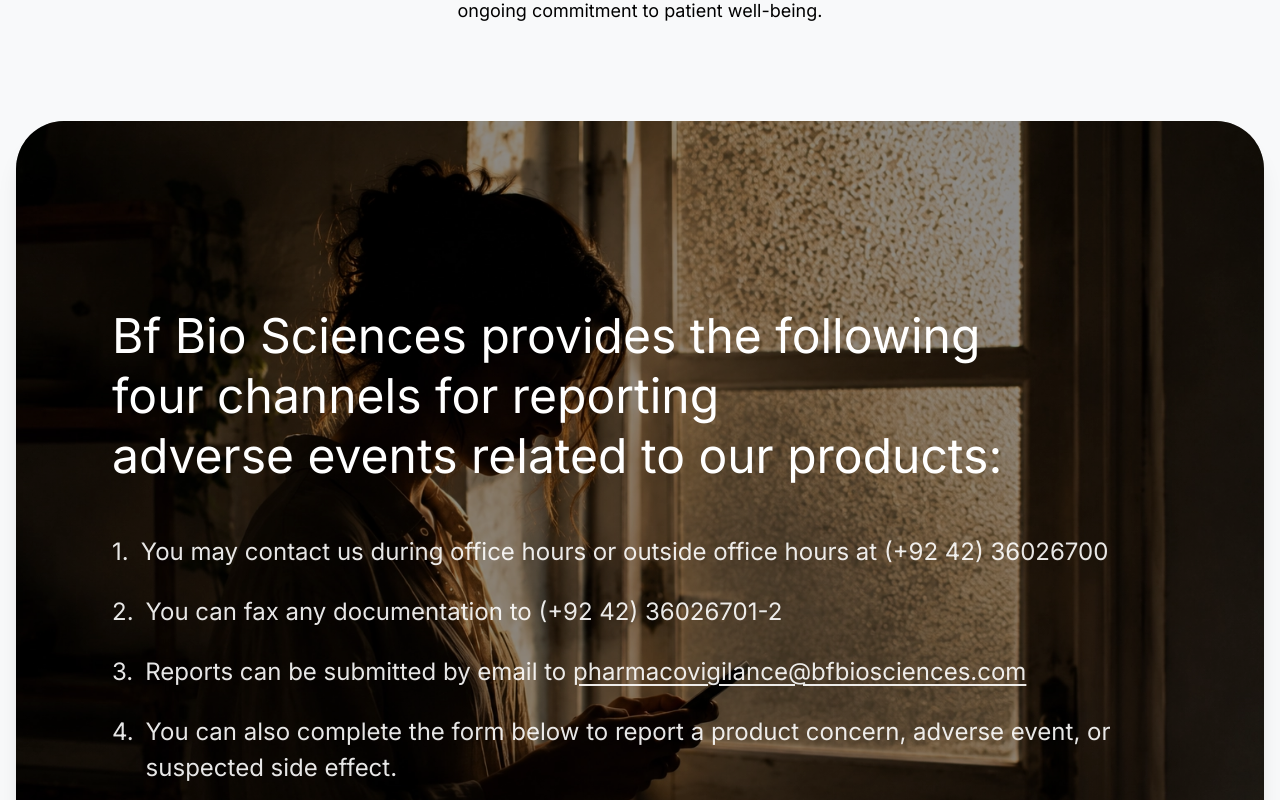
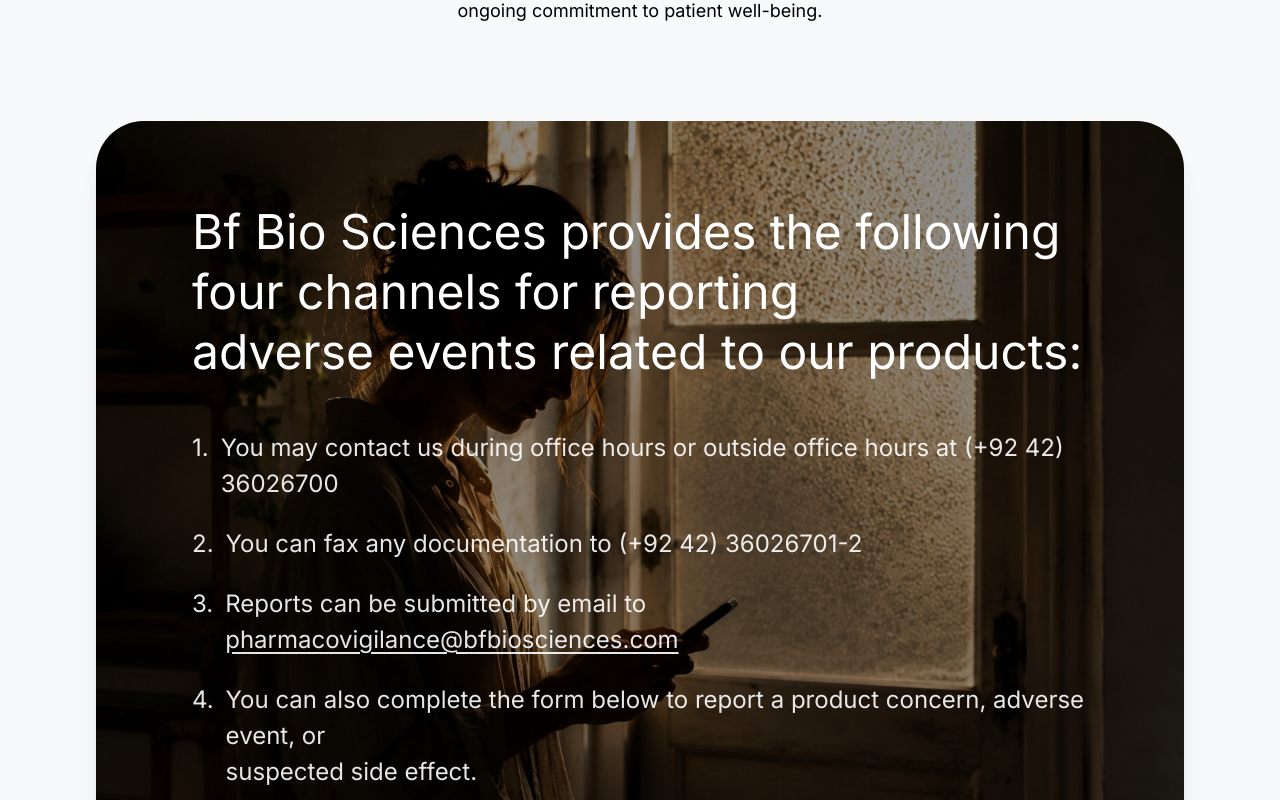
Before and after one commit to WMSols/bfbio-nextjs, a Next.js app: page /medicines/product-concern in a window 1280 px wide. Shown: the part 1380-2180 px from the top of the page. Built offline with nearby package versions, Linux system fonts and the light colour scheme; no server answers.

Commit message:
adjust bannerCard height across site

```diff
--- a/app/about/history/components/ManufacturingSection.tsx
+++ b/app/about/history/components/ManufacturingSection.tsx
@@ -10,7 +10,7 @@
         </h2>
       </div>
 
-      <div className="relative mx-4 flex min-h-[32rem] items-center overflow-hidden rounded-[50px] px-6 py-12 md:min-h-[800px] sm:px-10 md:mx-8  md:px-16 md:py-16 lg:mx-22 ">
+      <div className="relative mx-4 flex min-h-[32rem] items-center overflow-hidden rounded-[50px] px-6 py-12 md:min-h-[730px] sm:px-10 md:mx-8  md:px-16 md:py-16 lg:mx-24 ">
         <Image
           src="/images/banner-bg.webp"
           alt="BF Biosciences manufacturing facility in Lahore"
--- a/app/global-presence/page.tsx
+++ b/app/global-presence/page.tsx
@@ -30,7 +30,7 @@
           overlayClassName="bg-black/25"
           ctaText="Explore Our Partnerships"
           ctaLink="/partnerships"
-          titleClassName="text-2xl sm:text-4xl md:text-5xl font-normal leading-[1.2]"
+          titleClassName="text-2xl sm:text-4xl md:text-5xl font-normal leading-[1.1]"
           titleWidthClassName="max-w-6xl "
           ctaClassName="mt-16"
         />
--- a/app/manufacturing/components/FacilitySlideshow.tsx
+++ b/app/manufacturing/components/FacilitySlideshow.tsx
@@ -91,7 +91,7 @@
           </p>
         </div>
 
-        <div className="relative mx-auto mt-10 h-[350px] sm:h-[620px] 2xl:h-[750px] overflow-hidden rounded-[20px] md:mt-14 md:rounded-[40px]">
+        <div className="relative mx-auto mt-10 h-[350px] sm:h-[620px] 2xl:h-[700px] overflow-hidden rounded-[20px] md:mt-14 md:rounded-[40px]">
           <div
             className={cn(
               "flex h-full",
--- a/app/manufacturing/components/StorySection.tsx
+++ b/app/manufacturing/components/StorySection.tsx
@@ -6,7 +6,7 @@
 
   return (
     <section className="bg-white pb-16 md:pb-24">
-      <div className="relative mx-4 flex min-h-[32rem] items-center  overflow-hidden rounded-[50px] px-6 py-16 text-center sm:min-h-[800px] sm:px-10 md:mx-8 md:px-24 lg:mx-24 ">
+      <div className="relative mx-4 flex min-h-[32rem] items-center  overflow-hidden rounded-[50px] px-6 py-16 text-center sm:min-h-[730px] sm:px-10 md:mx-8 md:px-24 lg:mx-24 ">
         <Image
           src={image}
           alt={imageAlt}
--- a/app/medicines/product-concern/components/SafetySupportSection.tsx
+++ b/app/medicines/product-concern/components/SafetySupportSection.tsx
@@ -4,7 +4,7 @@
 export default function SafetySupportSection() {
   return (
     <section className="py-16 md:py-24 bg-[#F8F9FA] mt-8 sm:mt-20">
-      <div className="container text-black mx-auto px-4 max-w-9xl flex flex-col gap-16 md:gap-24">
+      <div className="container text-black mx-auto sm:px-24 px-2 max-w-9xl flex flex-col gap-16 md:gap-24">
 
         {/* Top Part: Intro & Text (from first screenshot) */}
         <div className="text-center max-w-6xl mx-auto flex flex-col items-center">
@@ -30,8 +30,7 @@
           </div>
         </div>
 
-        {/* Bottom Part: Channels Image Card (from second screenshot) */}
-        <div className="relative w-full rounded-[2rem] md:rounded-[3rem] overflow-hidden min-h-[500px] md:min-h-[850px] flex items-center shadow-xl group">
+        <div className="relative w-full rounded-[2rem] md:rounded-[3rem] overflow-hidden min-h-[500px] md:min-h-[750px] flex items-center shadow-xl group">
 
           {/* Background Image - Placeholder for low-light phone user */}
           <Image
@@ -47,7 +46,7 @@
           <div className="absolute inset-0 bg-black/45 transition-opacity duration-500"></div>
 
           {/* Card Content */}
-          <div className="relative z-10 px-4 py-12 md:px-16 lg:px-24 max-w-9xl">
+          <div className="relative z-10 px-3 py-12 md:px-16 lg:px-24 max-w-9xl">
             <h3 className="text-white text-xl xs:text-3xl md:text-4xl lg:text-[3rem]  leading-tight mb-10 md:mb-12">
               Bf Bio Sciences provides<br className="xs:hidden block"/> the following <br className="hidden md:block"/> four channels<br className="xs:hidden block"/> for reporting<br className="hidden md:block"/> adverse events related to our products:
             </h3>
--- a/components/shared/BannerCard.tsx
+++ b/components/shared/BannerCard.tsx
@@ -12,7 +12,7 @@
       variant: {
         fullScreen: "sm:min-h-screen min-h-[32rem] w-full px-6 py-16 md:px-16 md:py-24",
         rounded:
-          "group mx-4 min-h-[32rem] rounded-[50px] px-6 py-12 sm:min-h-screen sm:px-10 md:mx-8 md:min-h-[800px] md:px-16 md:py-16 lg:mx-22 ",
+          "group mx-4 min-h-[32rem] rounded-[50px] px-6 py-12 sm:min-h-screen sm:px-10 md:mx-8 md:min-h-[730px] md:px-16 md:py-16 lg:mx-24 ",
       },
       align: {
         left: "items-start text-left",
```
